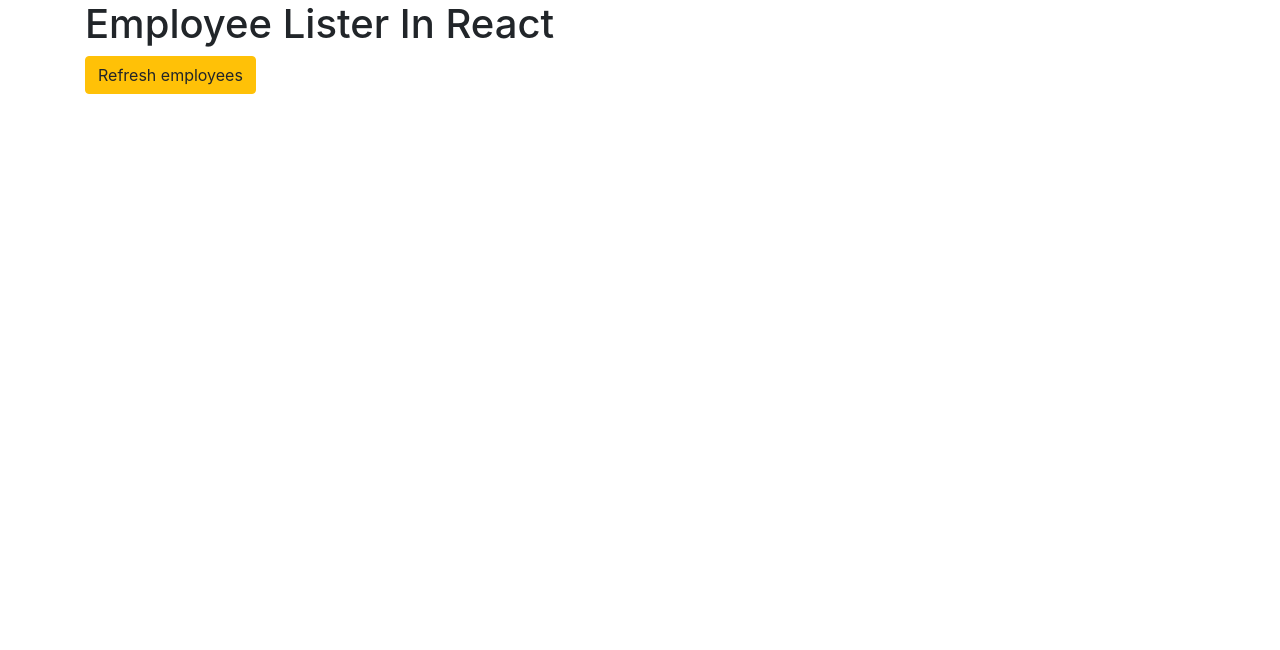
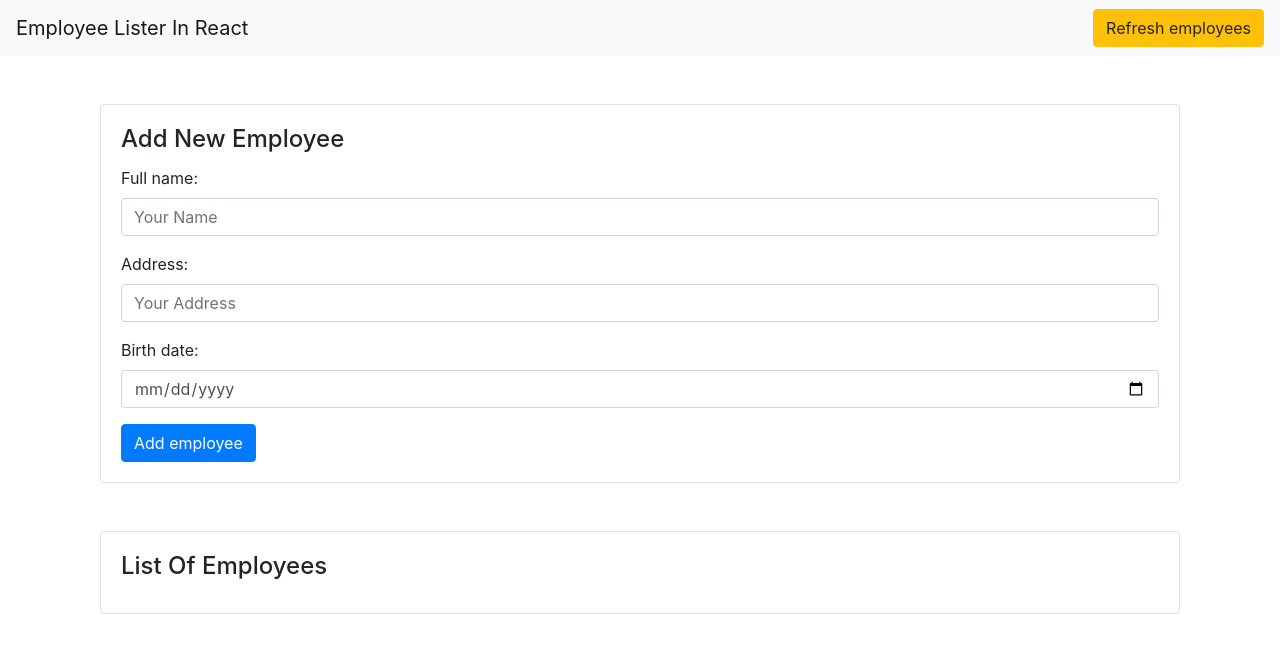
Before and after one commit to momszx/web4_2, a React (Create React App) app in the folder Beadando/frontend/: page / in a window 1280 px wide. Shown: the top 650 px of the page. Built offline with nearby package versions, Linux system fonts and the light colour scheme; what flux would draw is missing.

Commit message:
Final bootstrap

```diff
--- a/Beadando/frontend/src/App.js
+++ b/Beadando/frontend/src/App.js
@@ -3,24 +3,35 @@
 import 'bootstrap/dist/css/bootstrap.min.css';
 import ListElements from "./components/ListElements";
 import RefreshBtn from "./components/RefreshBtn";
+import {AddElement} from "./components/AddElement";
 
 function App() {
   return (
     <div >
-      <header>
-      </header>
       <body>
+      <nav className="navbar navbar-light bg-light justify-content-between ">
+          <a className="navbar-brand">Employee Lister In React</a>
+          <div className="form-inline">
+              <RefreshBtn/>
+          </div>
+      </nav>
+      <div className={"pb-5"}></div>
         <div className={"container"}>
-            <h1>Employee Lister In React</h1>
-            <div className={"row"}>
-                <div className={"col"}>
-                    <RefreshBtn/>
-                </div>
-                <div className={"col"}>
+            <div className={"col pb-5"}>
+                <div className="card">
+                    <div className="card-body">
+                        <h4 className="card-title">Add New Employee</h4>
+                        <AddElement/>
+                    </div>
                 </div>
             </div>
-            <div>
-                <ListElements/>
+            <div className={"col pb-5"}>
+                <div className="card">
+                    <div className="card-body">
+                        <h4 className="card-title">List Of Employees</h4>
+                        <ListElements/>
+                    </div>
+                </div>
             </div>
         </div>
       </body>
--- a/Beadando/frontend/src/components/AddElement.js
+++ b/Beadando/frontend/src/components/AddElement.js
@@ -1,2 +1,88 @@
 import React , { Component } from 'react'
-import {Button} from "reactstrap";
+import {Formik} from "formik";
+import * as Yup from "yup";
+
+export const AddElement  = () => (
+    <Formik
+        initialValues={{name: "", address: "", dateOfBirth:""}}
+        onSubmit={(values, {setSubmitting}) => {
+            setTimeout(() => {
+                //LoginAction.Login(values);
+                setSubmitting(false);
+            }, 500);
+        }}
+
+        validationSchema={Yup.object().shape({
+            name: Yup.string()
+                .required(),
+            address: Yup.string()
+                .required(),
+            DateOfBirth: Yup.date()
+                .required()
+        })}
+    >
+        {props => {
+            const {
+                values,
+                touched,
+                errors,
+                isSubmitting,
+                handleChange,
+                handleBlur,
+                handleSubmit
+            } = props;
+            return (
+                <form onSubmit={handleSubmit}>
+                    <div className="form-group">
+                        <label htmlFor="name">Full name:</label>
+                        <input
+                            name="name"
+                            type="text"
+                            placeholder="Your Name"
+                            value={values.name}
+                            onChange={handleChange}
+                            onBlur={handleBlur}
+                            className={ errors.name && touched.name ? "form-control is-invalid" : "form-control"}
+                        />
+                        {errors.name && touched.name && (
+                            <div className={"invalid-feedback"}>{errors.name} </div>
+                        )}
+                    </div>
+                    <div className={"form-group"}>
+                        <label htmlFor="address">Address:</label>
+                        <input
+                            name="address"
+                            type="text"
+                            placeholder="Your Address"
+                            value={values.address}
+                            onChange={handleChange}
+                            onBlur={handleBlur}
+                            className={errors.address && touched.address ? "form-control is-invalid" : "form-control"}
+                        />
+                        {errors.address && touched.address && (
+                            <div className={"invalid-feedback"}>{errors.address}</div>
+                        )}
+                    </div>
+                    <div className={"form-group"}>
+                        <label htmlFor="DateOfBirth">Birth date:</label>
+                        <input
+                            name="DateOfBirth"
+                            type="date"
+                            placeholder="Your birth date!"
+                            value={values.password}
+                            onChange={handleChange}
+                            onBlur={handleBlur}
+                            className={errors.DateOfBirth && touched.DateOfBirth ? "form-control is-invalid" : "form-control"}
+                        />
+                        {errors.DateOfBirth && touched.DateOfBirth && (
+                            <div className={"invalid-feedback"}>{errors.DateOfBirth}</div>
+                        )}
+                    </div>
+                    <button type="submit" disabled={isSubmitting} className={"btn btn-primary"}>
+                        Add employee
+                    </button>
+                </form>
+            );
+        }}
+    </Formik>
+);
--- a/Beadando/frontend/src/components/ListElement.js
+++ b/Beadando/frontend/src/components/ListElement.js
@@ -4,7 +4,7 @@
 
 function ListElement({id, name, address, birthData}){
         return(
-            <div className={"col"}>
+            <div className={"col pb-5"}>
             <div className={"card text-center"}>
                 <div className={"card-header"}>
                     Employee #ID: {id}
```
Also changed, not shown: 1 other file (tests, documents, lock files or other folders).
